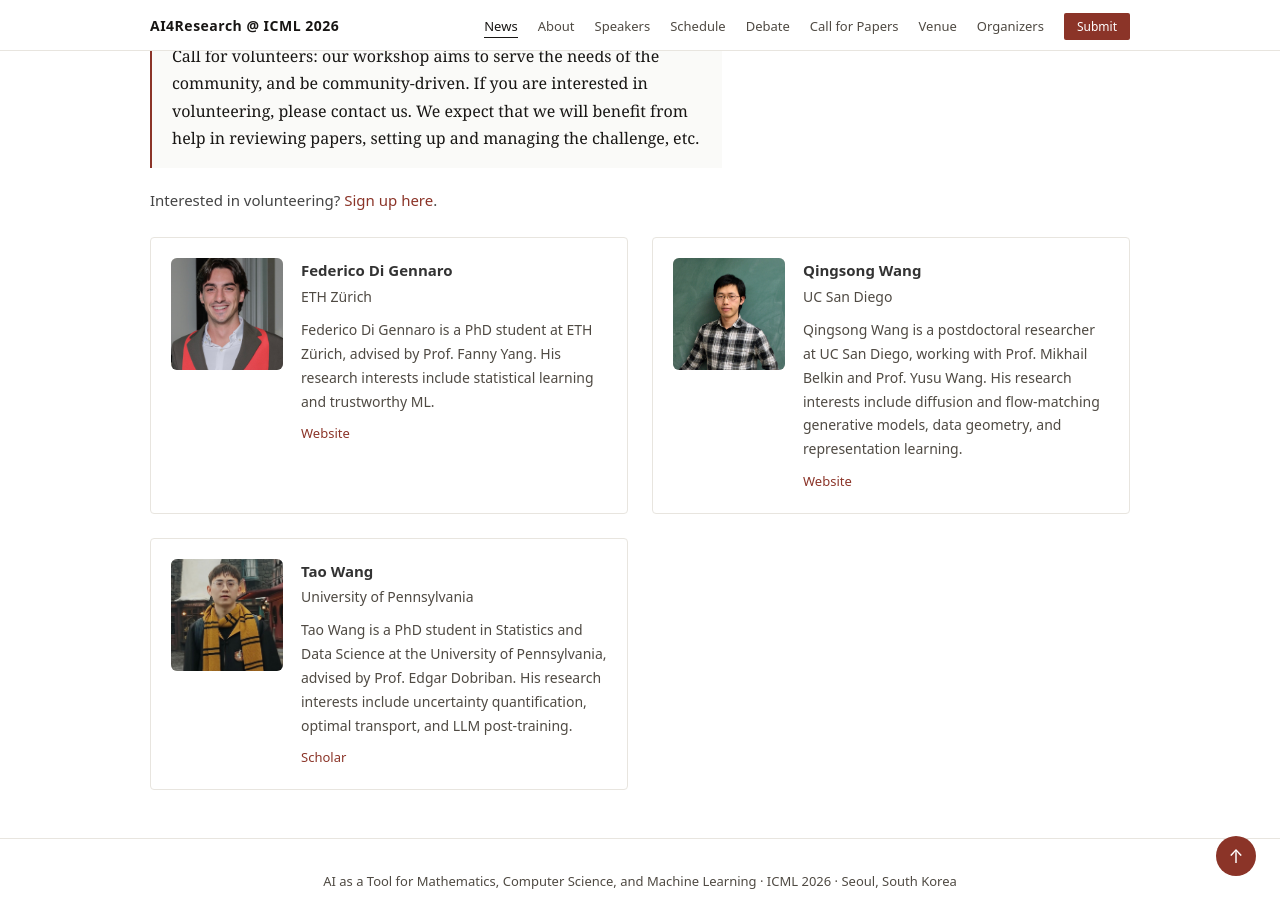
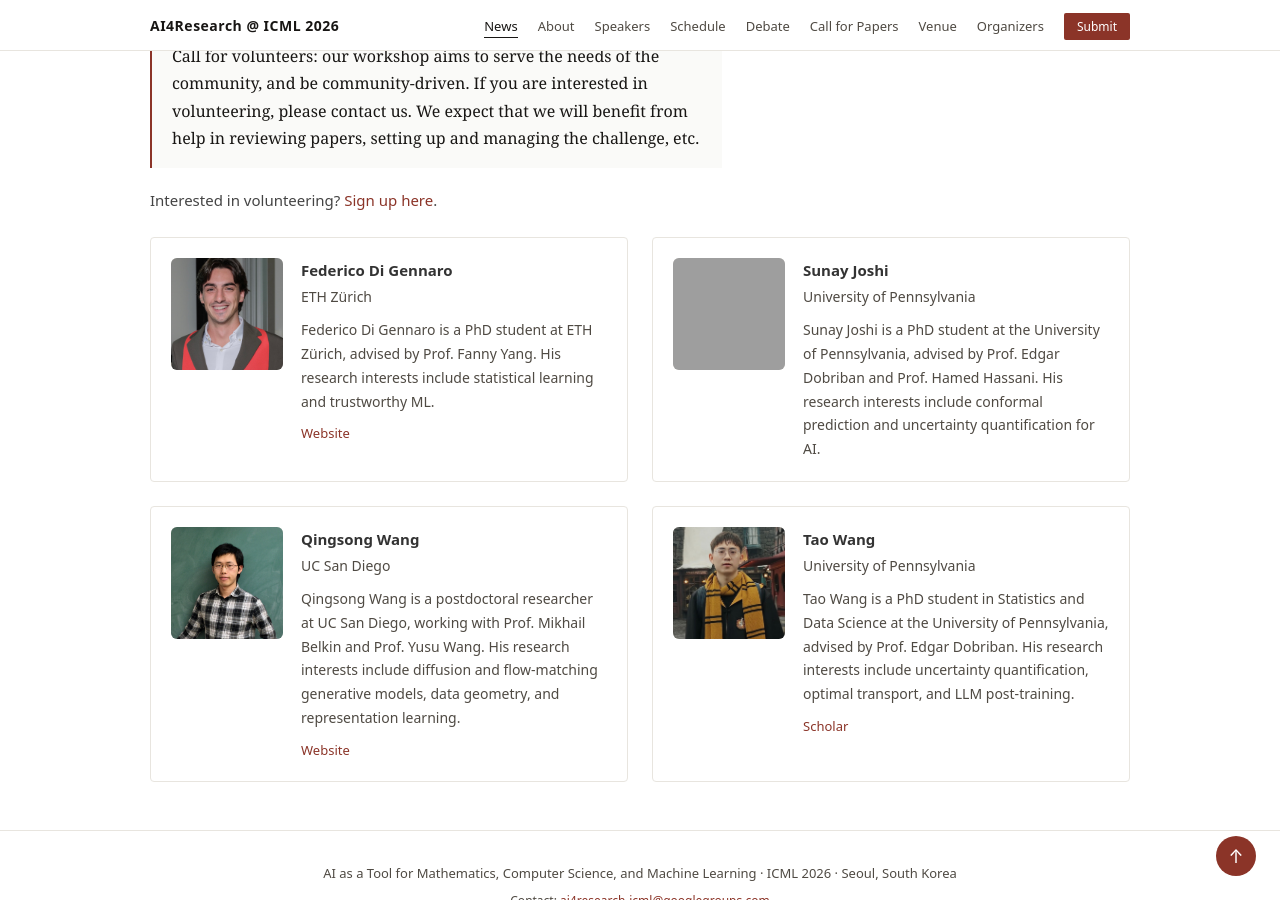
Before and after one commit to ai4research-icml-workshop/ai4research-icml-workshop.github.io, a Jekyll site: the page built from index.html, in a window 1280 px wide and 900 px high, scrolled down 7811 px. Built offline with Jekyll 4.4.1, drawn with Linux system fonts in a browser that asks for light colours; grey boxes are pictures that could not be loaded.

Commit message:
Add Sunay volunteer profile and sort by last name

```diff
--- a/_data/volunteers.yml
+++ b/_data/volunteers.yml
@@ -1,4 +1,5 @@
 - name: Federico Di Gennaro
+  sort_name: "Di Gennaro, Federico"
   affiliation: "ETH Zürich"
   photo: /assets/img/volunteers/federico-di-gennaro.jpg
   bio: "Federico Di Gennaro is a PhD student at ETH Zürich, advised by Prof. Fanny Yang. His research interests include statistical learning and trustworthy ML."
@@ -6,13 +7,23 @@
   scholar: ""
 
 - name: Qingsong Wang
+  sort_name: "Wang, Qingsong"
   affiliation: "UC San Diego"
   photo: /assets/img/volunteers/qingsong-wang.jpg
   bio: "Qingsong Wang is a postdoctoral researcher at UC San Diego, working with Prof. Mikhail Belkin and Prof. Yusu Wang. His research interests include diffusion and flow-matching generative models, data geometry, and representation learning."
   website: "https://www.qingsong-wang.org/"
   scholar: ""
 
+- name: Sunay Joshi
+  sort_name: "Joshi, Sunay"
+  affiliation: "University of Pennsylvania"
+  photo: /assets/img/volunteers/sunay-joshi.jpg
+  bio: "Sunay Joshi is a PhD student at the University of Pennsylvania, advised by Prof. Edgar Dobriban and Prof. Hamed Hassani. His research interests include conformal prediction and uncertainty quantification for AI."
+  website: ""
+  scholar: ""
+
 - name: Tao Wang
+  sort_name: "Wang, Tao"
   affiliation: "University of Pennsylvania"
   photo: /assets/img/volunteers/tao-wang.jpg
   bio: "Tao Wang is a PhD student in Statistics and Data Science at the University of Pennsylvania, advised by Prof. Edgar Dobriban. His research interests include uncertainty quantification, optimal transport, and LLM post-training."
--- a/_includes/volunteers.html
+++ b/_includes/volunteers.html
@@ -6,9 +6,10 @@
     <p class="volunteers-callout">Call for volunteers: our workshop aims to serve the needs of the community, and be community-driven. If you are interested in volunteering, please contact us. We expect that we will benefit from help in reviewing papers, setting up and managing the challenge, etc.</p>
     <p class="volunteers-summary">Interested in volunteering? <a href="https://docs.google.com/forms/d/e/1FAIpQLSe66Q-8qJ_pyt0q1O5Po8zJYkksVUVymtFzkxd6aKFYW43oTA/viewform?usp=publish-editor" target="_blank" rel="noopener">Sign up here</a>.</p>
 
-    {% if site.data.volunteers and site.data.volunteers.size > 0 %}
+    {% assign sorted_volunteers = site.data.volunteers | sort: "sort_name" %}
+    {% if sorted_volunteers and sorted_volunteers.size > 0 %}
     <div class="volunteers-grid">
-      {% for volunteer in site.data.volunteers %}
+      {% for volunteer in sorted_volunteers %}
       <div class="volunteer-card">
         <img
           class="volunteer-photo"
```
Also changed, not shown: 1 other file.
